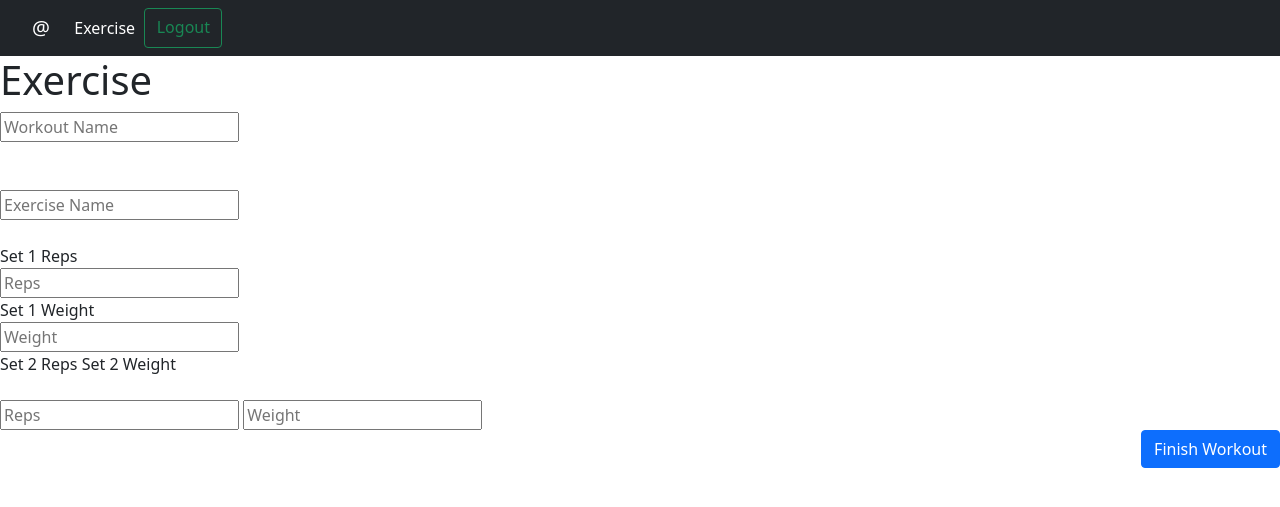
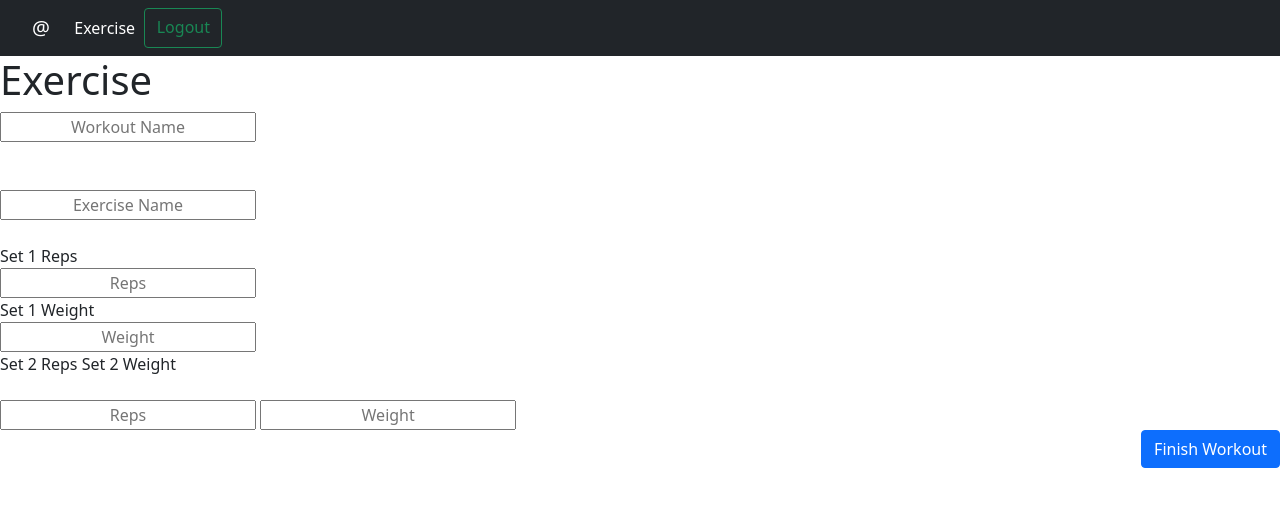
Before and after one commit to jakebakken/gym, a Flask app: template flask_dir/templates/exercise.html in a window 1280 px wide. Shown: the top 507 px of the page. Run offline with Flask 3, Linux system fonts and the light colour scheme; the template is opened without the code that fills it, so the values that code supplies are empty.

Commit message:
moved input styling to base.html to see if that works man

```diff
--- a/flask_dir/templates/base.html
+++ b/flask_dir/templates/base.html
@@ -33,6 +33,12 @@
         .nav-link {
             margin-right: auto;
             margin-left: auto;
+        }
+        input {
+            display: inline-block;
+            min-width: 20%;
+            max-width: 45%;
+            text-align: center;
         }
     </style>
     <meta charset="UTF-8">
--- a/flask_dir/templates/exercise.html
+++ b/flask_dir/templates/exercise.html
@@ -22,12 +22,6 @@
             text-align: center;
             margin-right: auto;
             margin-left: auto;
-        }
-        input {
-            display: inline-block;
-            min-width: 20%;
-            max-width: 45%;
-            text-align: center;
         }
         h1 {
             text-align: center;
```
